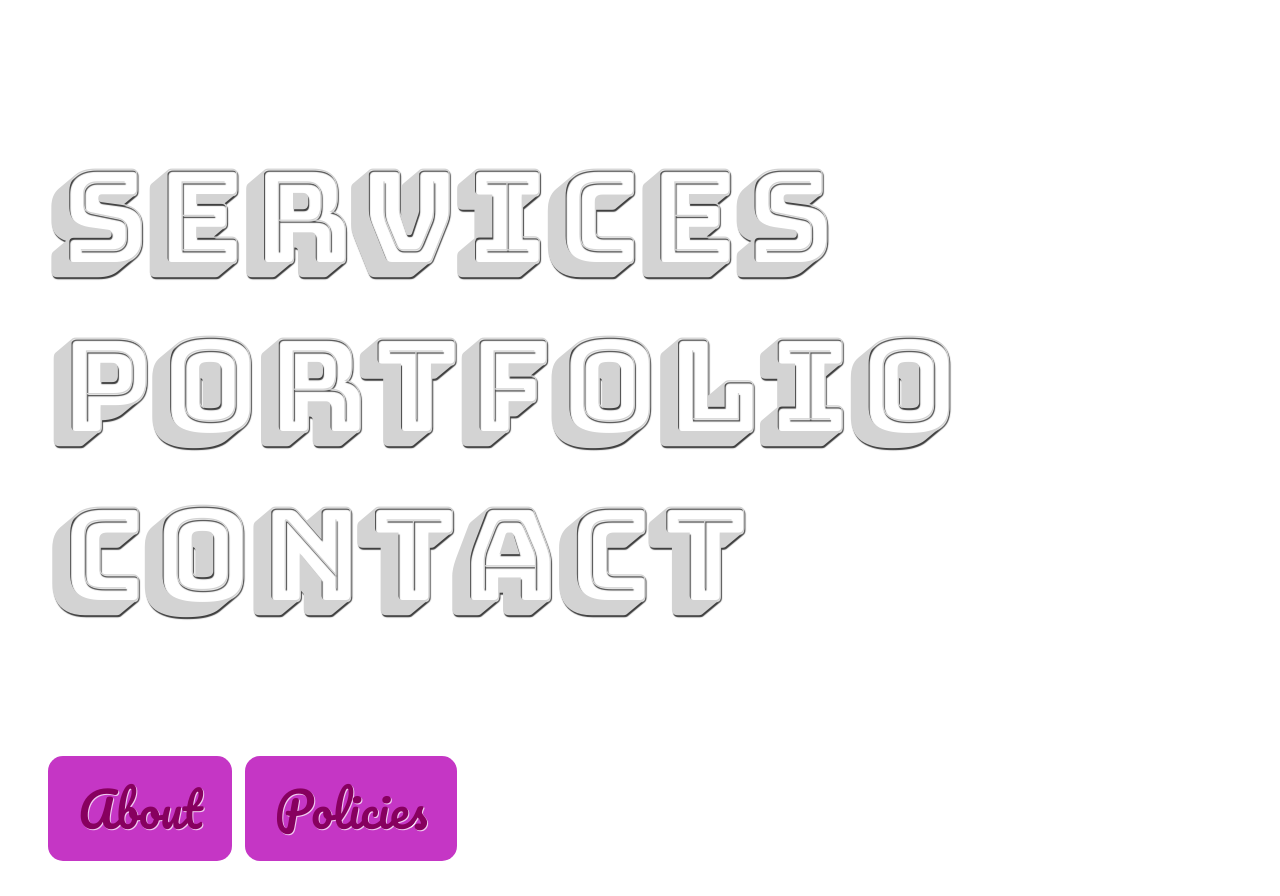
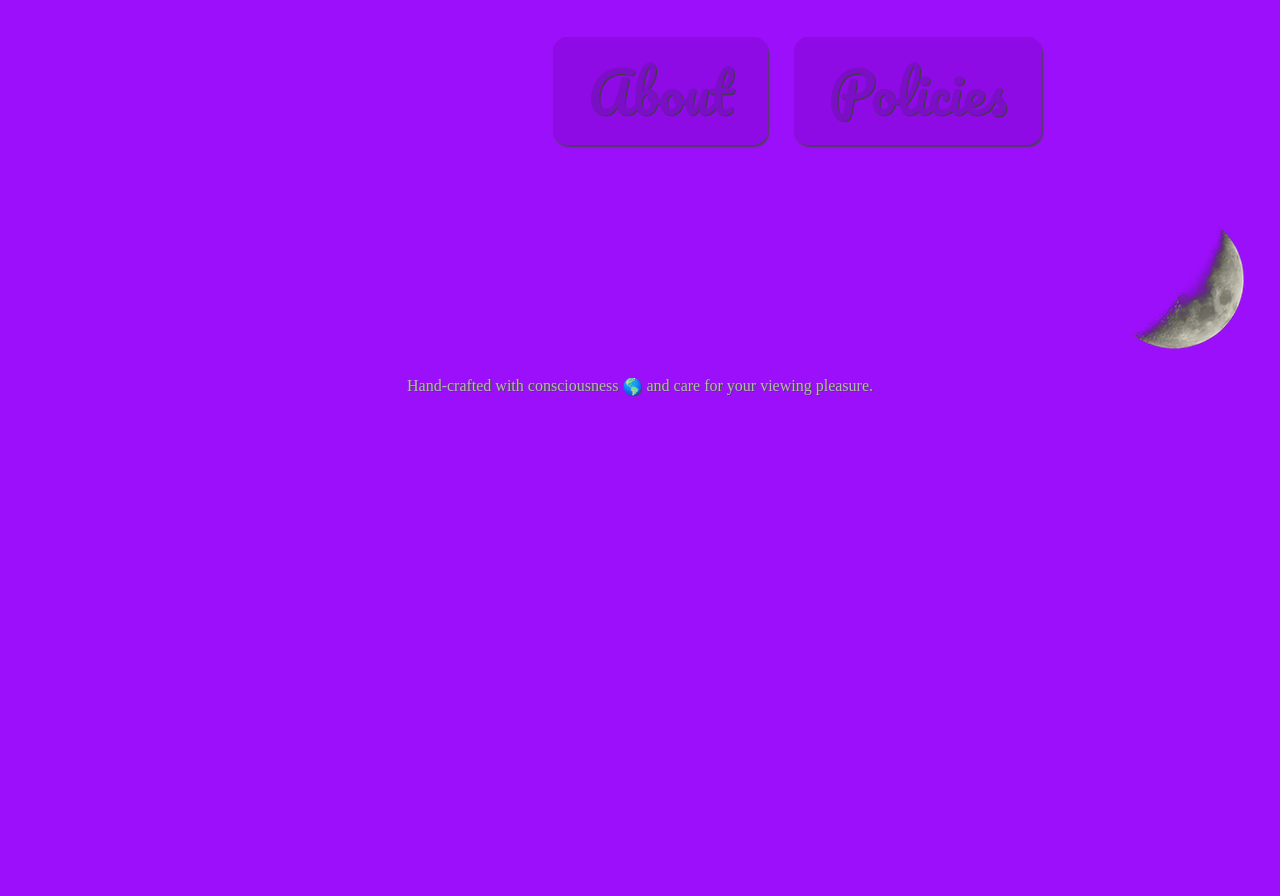
Before and after one commit to twknab/sasquat.ch_3.0, a PHP site: page / in a window 1280 px wide. Shown: the part 539-1435 px from the top of the page. After the commit the page ends 936 px from the top, so only its background shows below. Run offline with PHP 8.4, Linux system fonts and the light colour scheme; some web fonts are replaced.

Commit message:
fixed flexbox stylings and updated colors

```diff
--- a/client/css/styles.css
+++ b/client/css/styles.css
@@ -8,27 +8,44 @@
 body {
   font-family: 'Scope One', serif;
 }
+h1, h2, h3, h4, h5, h6, p {
+  text-shadow: 1px 1px #484848;
+}
+img {
+  max-width: 100%;
+  height: auto;
+}
 
 /**********************/
 /** HOMEPAGE STYLING **/
 /**********************/
-#yetti-wrap {
-  /* display: grid; */
+body {
+  background-color: #9C0FFB;
+  color: #b6b6b6;
+}
+#yetti-wrap, .flex-container {
+  display: inline-flex;
+  align-items: stretch;
+  flex-direction: row;
+  flex-wrap: wrap;
+  justify-content: center;
   /* grid-template-columns: 1fr 1fr; */
 }
 /* Set Logo and Navigation Side-by-Side:  */
 #logo-wrap {
-  display: inline-block;
+  /* display: inline-block; */
 }
 #main-menu {
-  display: inline-block;
+  /* display: inline-block; */
 }
 /* Stylize Logo Icon  */
 #logo-wrap > img:first-child {
-  border: 15px solid blue;
-  border-radius: 300px;
-  -moz-border-radius: 250px;
-  -webkit-border-radius: 250px;
+  /* width: 50%; */
+  /* height: 50%; */
+  /* border: 15px solid orangered; */
+  /* border-radius: 500px;  */
+  /* -moz-border-radius: 500px; */
+  /* -webkit-border-radius: 500px; */
 }
 /* Position Tree Icon  */
 #logo-wrap > img:last-child {
@@ -38,32 +55,55 @@
 /* Primary Nav  */
 #main-menu > ul:first-child {
   font-family: 'Bungee Shade', cursive;
-  font-size: 8em;
+  font-size: 6em;
   list-style: none;
-  color: lightgrey;
+  color: #8E0BE6;
   text-shadow: 1px 2px 1px rgb(61, 61, 61);
+  flex-grow: 2;
 }
 #main-menu > ul:first-child > li:hover {
-  color: orangered;
+  color: #C7EA00;
+  cursor: pointer;
 }
 /* Secondary Nav  */
 #main-menu > ul:nth-child(even) {
   font-family: 'Pacifico', sans-serif;
-  font-size: 3em;
+  font-size: 3.5em;
   list-style: none;
-  text-shadow: 1px 1px 0px rgba(255, 255, 255, 0.746);
-  color: rgb(135, 0, 95);
+  text-shadow: 1px 1px 0px rgba(61, 61, 61);
+  /* color: rgb(135, 0, 95); */
+  color: #7B0FC5;
+  ;
+  width: 80%;
+  margin-left: auto;
+  margin-right: 3em;
+  /* text-align: center; */
 }
 /* Secondary Nav: Set Side-by-Side  */
 #main-menu > ul:nth-child(even) > li {
   display: inline;
-  padding: 10px 30px;
-  background-color: rgb(197, 54, 197);
+  justify-items: right;
+  padding: 0px 30px;
+  /* background-color: #E419C5; */
+  background-color: #8E0BE6;
   border-radius: 15px;
   text-align: center;
+  margin-right: .2em;
+  box-shadow: 1px 2px 2px #444;
+  border: 5px solid #8E0BE6;
+  -webkit-box-shadow: 1px 2px 2px #444;
+  -moz-box-shadow: 1px 2px 2px #444;
 }
 #main-menu > ul:nth-child(even) > li:hover {
-  background-color: yellowgreen;
+  /* background-color: #C7EA00; */
+  /* color: white; */
+  /* color: rgb(121, 9, 196); */
+  color: #C7EA00;
+  border: 5px solid #C7EA00;
+  cursor: pointer;
+}
+footer {
+  width: 100%;
 }
 /* Position Moon Icon  */
 footer > img:first-child {
--- a/index.php
+++ b/index.php
@@ -16,13 +16,13 @@
   <?php include(ROOT_PATH."/server/includes/header.php") ?>
   <body>
     <!-- Wrapper  -->
-    <div id="yetti-wrap">
+    <div id="yetti-wrap" class="flex-container">
       <!-- Logo Wrapper  -->
       <div id="logo-wrap">
         <!-- Logo  -->
-        <img src="http://unsplash.it/500/500?gravity=center" alt="Sasquatch Web Development and Design, Welcome to the Den"/>
+        <img src="../client/images/logo.png" alt="Sasquatch Web Development and Design, Welcome to the Den"/>
         <!-- Tree Icon -->
-        <img src="http://unsplash.it/100/100?gravity=center" alt="Western Hemlock Tree"/>
+        <!-- <img src="../client/images/redwood.png" alt="Redwood Tree"/> -->
       </div>
       <!-- Main Menu -->
       <div id="main-menu">
@@ -41,9 +41,9 @@
       <!-- Footer  -->
       <footer>
         <!-- Moon Icon  -->
-        <img src="http://unsplash.it/100/100?gravity=center" alt="Crescent Moon Shimmering"/>
+        <img src="../client/images/moon.png" alt="Crescent Moon Shimmering"/>
         <!-- Crafted Care Text  -->
-        <p>Hand-crafted with consciousness <span id="globe">🌎</span> and care for your enjoyment.</p>
+        <p>Hand-crafted with consciousness <span id="globe">🌎</span> and care for your viewing pleasure.</p>
       </footer>
     </div>
   </body>
```
Also changed, not shown: client/images/logo.png (added), client/images/moon.png (added), client/images/night-sky.jpg (added), client/images/redwood.png (added).
